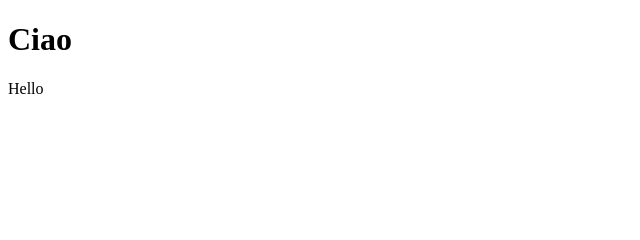
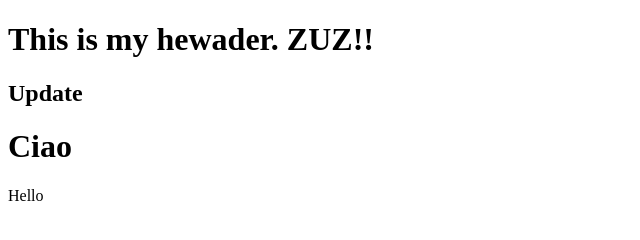
Before and after one commit to LauraVitali/GitTest, a plain HTML site: page index.html in a window 1280 px wide. Shown: the whole page, without its empty margins (0-640 px from the left). Drawn offline with Linux system fonts and the light colour scheme.

Commit message:
hkugzfht

```diff
--- a/index.html
+++ b/index.html
@@ -8,6 +8,10 @@
 </head>
 
 <body>
+    <header>
+        <h1>This is my hewader. ZUZ!!</h1>
+        <h2>Update</h2>
+    </header>
     <main>
         <h1>Ciao</h1>
 <p>Hello</p>
```
